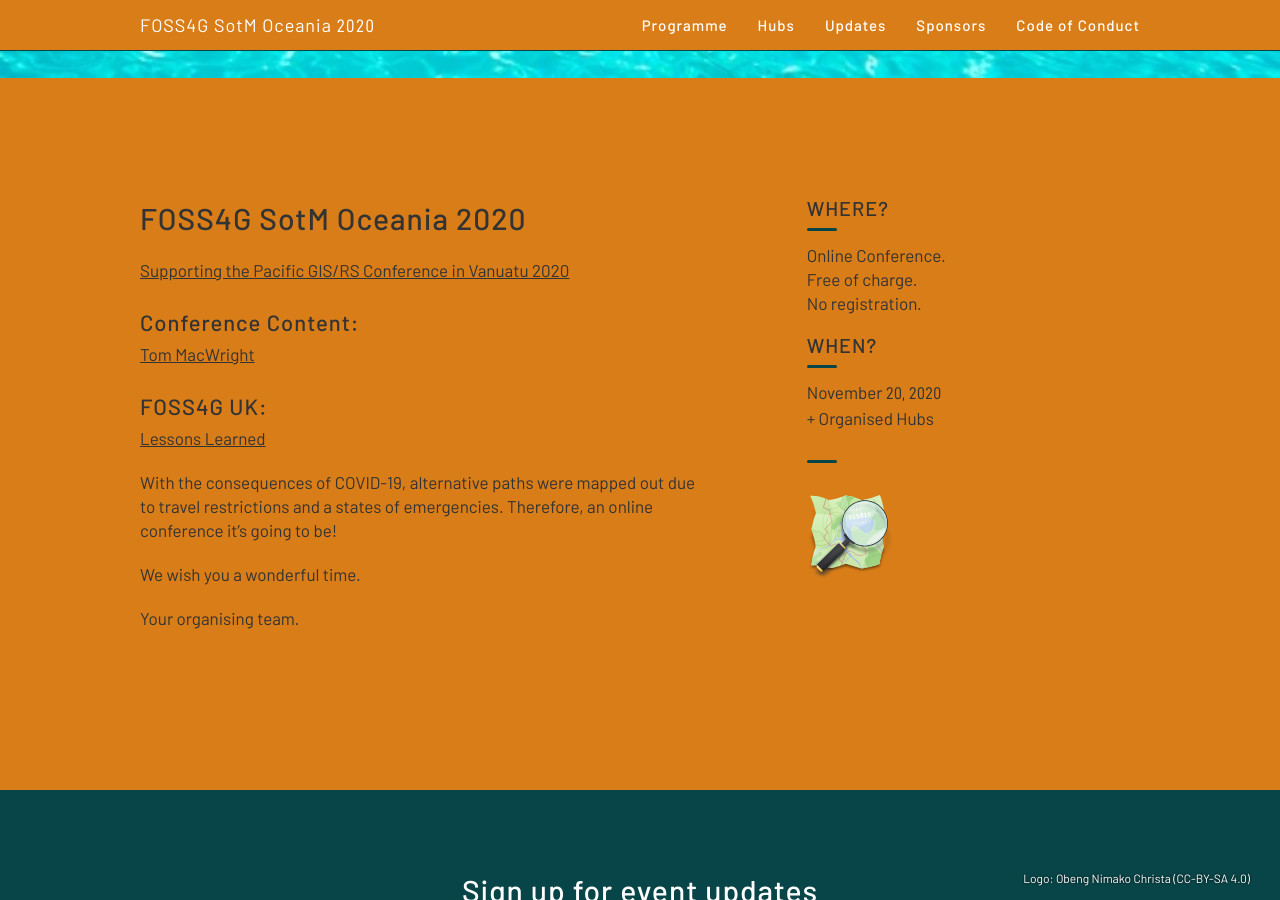
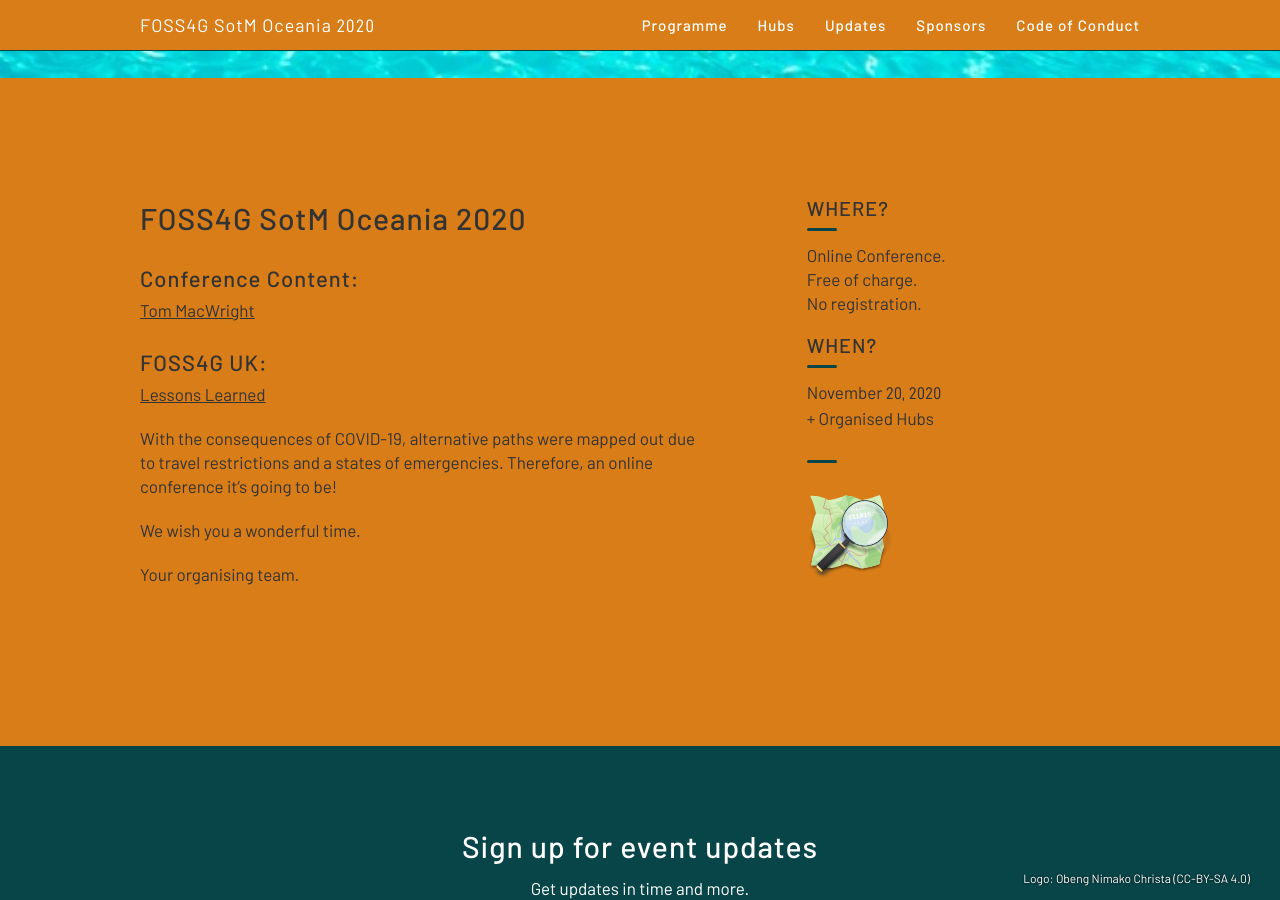
Before and after one commit to osgeo-oceania/foss4g-sotm-oceania-2020, a Jekyll site: the page built from index.html, in a window 1280 px wide and 900 px high, scrolled down 822 px. Built offline with Jekyll 4.4.1, drawn with Linux system fonts in a browser that asks for light colours.

Commit message:
remove reference to conference in Vanuatu
It's delayed indefinitely. Hopefully they get to do it, but I can't see any plans.

```diff
--- a/_includes/about.html
+++ b/_includes/about.html
@@ -4,7 +4,7 @@
         <div class="col8 clearfix space-bottom2 contain">
           <div class="col10 margin2r space-bottom2">
             <h1 class="space-bottom2">FOSS4G SotM Oceania 2020</h1>
-      	    <p> <a href="https://www.picgisrs.org/conference-venue/" rel="noopener noreferrer" target="_blank">Supporting the Pacific GIS/RS Conference in Vanuatu 2020</a> </p>
+      	    <!--<p> <a href="https://www.picgisrs.org/conference-venue/" rel="noopener noreferrer" target="_blank">Supporting the Pacific GIS/RS Conference in Vanuatu 2020</a> </p>--!>
 	    <p> <h2>Conference Content:</h2> <a href="https://macwright.com/about/" rel="noopener noreferrer" target="_blank">Tom MacWright</a> </p>
             <!--<p> <h2>Conference Platform:</h2> <a href="http://maptimeoceania.slack.com/" rel="noopener noreferrer" target="_blank">Slack Platform - foss4g-sotm-oceania channel</a> </p>--!>
             <p> <h2>FOSS4G UK:</h2> <a href="https://wiki.osgeo.org/wiki/FOSS4GUK_2020_Online_-_Lessons_Learnt" rel="noopener noreferrer" target="_blank">Lessons Learned</a> </p>
```
